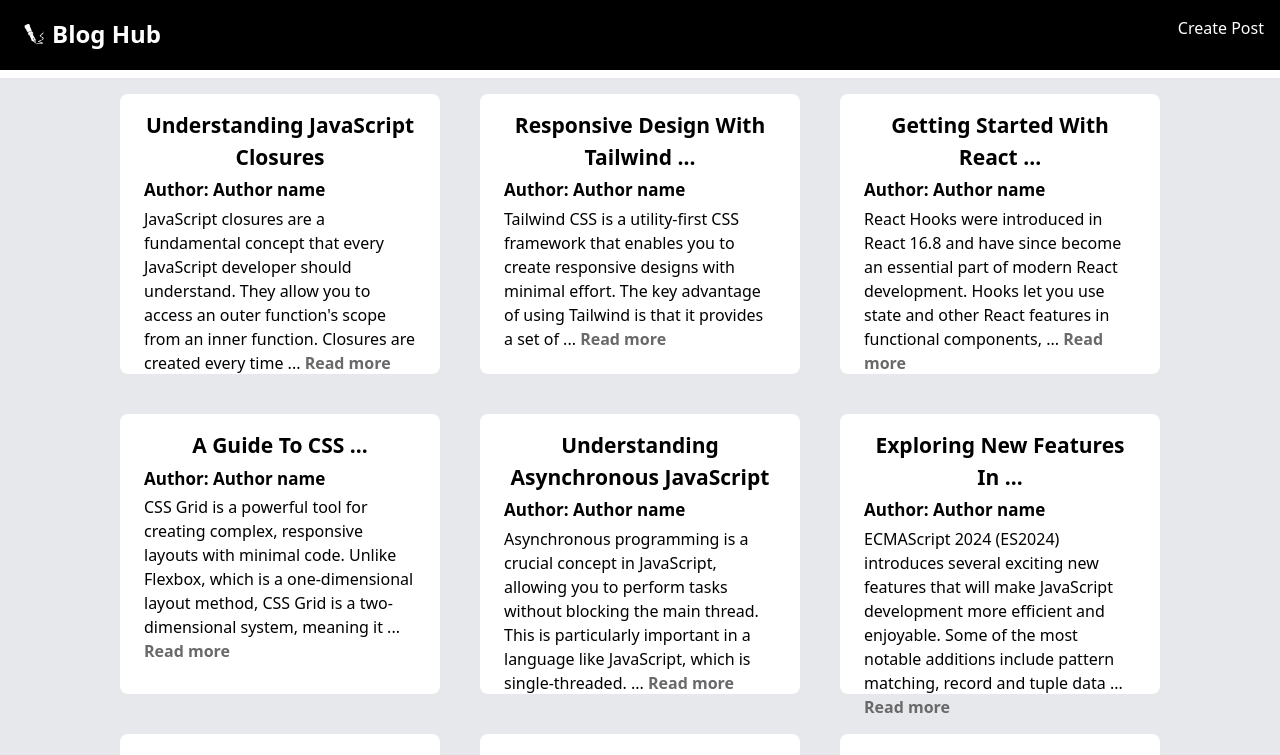
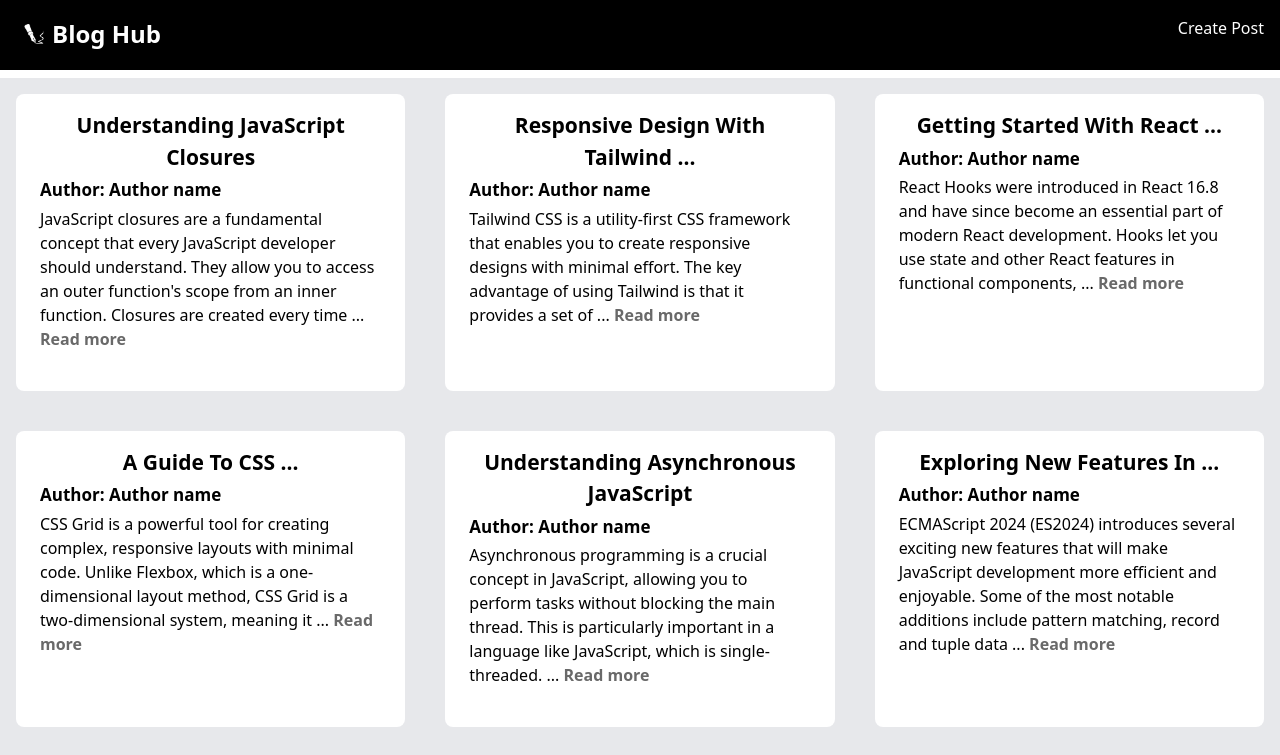
Before and after one commit to RanaMohamad21/Blog-Hub, a React (Vite) app: page / in a window 1280 px wide. Shown: the top 755 px of the page. Built offline with nearby package versions, Linux system fonts and the light colour scheme.

Commit message:
Added width and padding to the post card.

```diff
--- a/src/Components/postsCard.jsx
+++ b/src/Components/postsCard.jsx
@@ -9,11 +9,11 @@ function PostsCard({post}) {
     }
 
     return (
-        <div className=' w-80 h-[280px] flex-col justify-center bg-white text-black m-4 py-4 px-6 rounded-lg'>
+        <div className=' w-90  flex-col justify-center bg-white text-black m-4 py-4 px-6 rounded-lg pb-10'>
 
-           <p className=' text-center text-[21px] font-bold capitalize '>{trancateText(title,4)}</p>
+           <p className=' text-center text-[21px] font-bold capitalize ' title={title}>{trancateText(title,4)}</p>
             <p className=' font-semibold my-1 text-[17px]'>Author: {"Author name"}</p>
-            <p className=' text-[16px]'>{trancateText(body,30)} <span className=' text-darkGray font-semibold hover:cursor-pointer'>Read more</span></p>
+            <p className=' text-[16px]'>{trancateText(body,30)} <span className=' text-darkGray font-semibold hover:cursor-pointer hover:border-b-2 hover:border-darkGray'>Read more</span></p>
 
 
 
```
